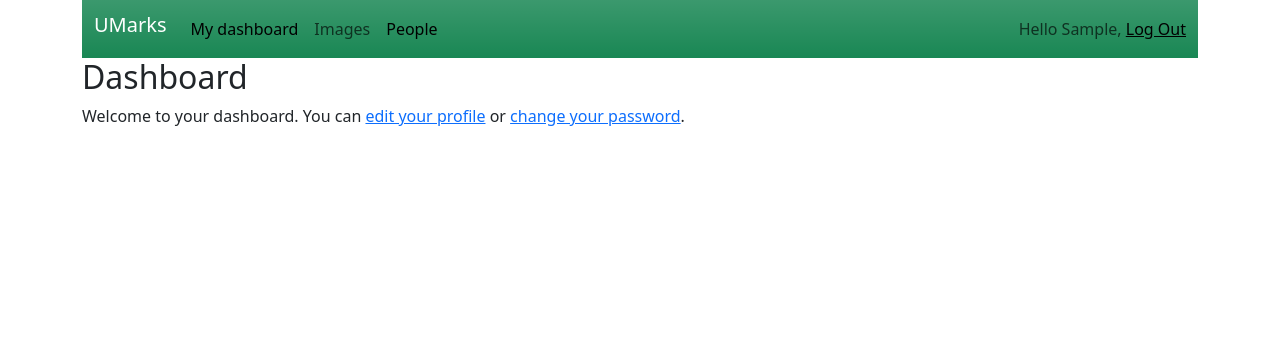
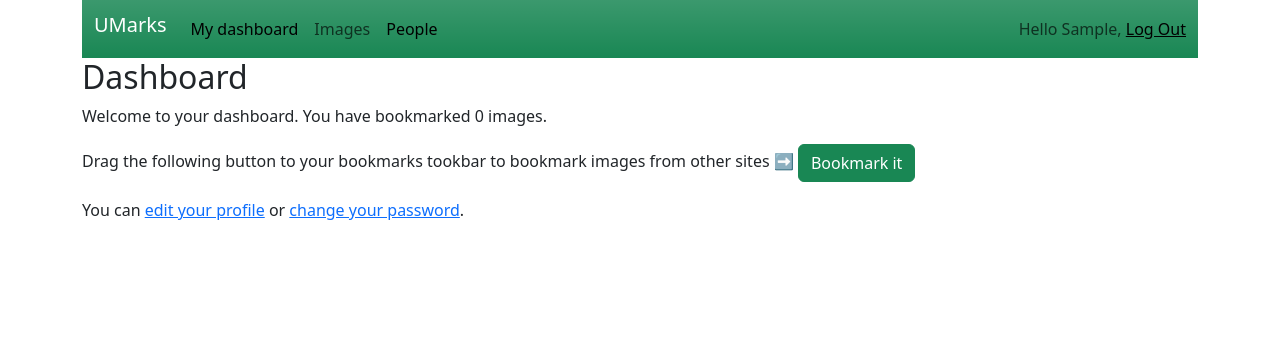
Before and after one commit to roman-yatsenko/python-web-social, a Django app: page /account/ in a window 1280 px wide. Shown: the top 358 px of the page. Run offline with Django 4.2, Linux system fonts and the light colour scheme; the visitor is signed in with stand-in values (Sample User, id 1); data that the repository does not hold is empty.

Commit message:
Add bookmark button to dashboard

```diff
--- a/account/templates/account/dashboard.html
+++ b/account/templates/account/dashboard.html
@@ -4,5 +4,13 @@
 
 {% block content %}
 <h2>Dashboard</h2>
-<p>Welcome to your dashboard. You can <a href="{% url 'edit' %}">edit your profile</a> or <a href="{% url 'password_change' %}">change your password</a>.</p>
+{% with total_images_created=request.user.images_created.count %}
+    <p>Welcome to your dashboard.
+       You have bookmarked {{ total_images_created }} image{{ total_images_created|pluralize }}.
+    </p>
+{% endwith %}
+<p>Drag the following button to your bookmarks tookbar to bookmark images from other sites ➡️
+   <a class="btn btn-success" href="javascript:{% include 'bookmarklet-launcher.js' %}">Bookmark it</a>
+</p>
+<p>You can <a href="{% url 'edit' %}">edit your profile</a> or <a href="{% url 'password_change' %}">change your password</a>.</p>
 {% endblock %}
--- /dev/null
+++ b/images/templates/bookmarklet-launcher.js
@@ -0,0 +1,10 @@
+(function(){
+    if(!window.bookmarklet) {
+      bookmarklet_js = document.body.appendChild(document.createElement('script'));
+      bookmarklet_js.src = '//127.0.0.1:8000/static/js/bookmarklet.js?r='+Math.floor(Math.random()*9999999999999999);
+      window.bookmarklet = true;
+    }
+    else {
+      bookmarkletLaunch();
+    }
+})();
```
